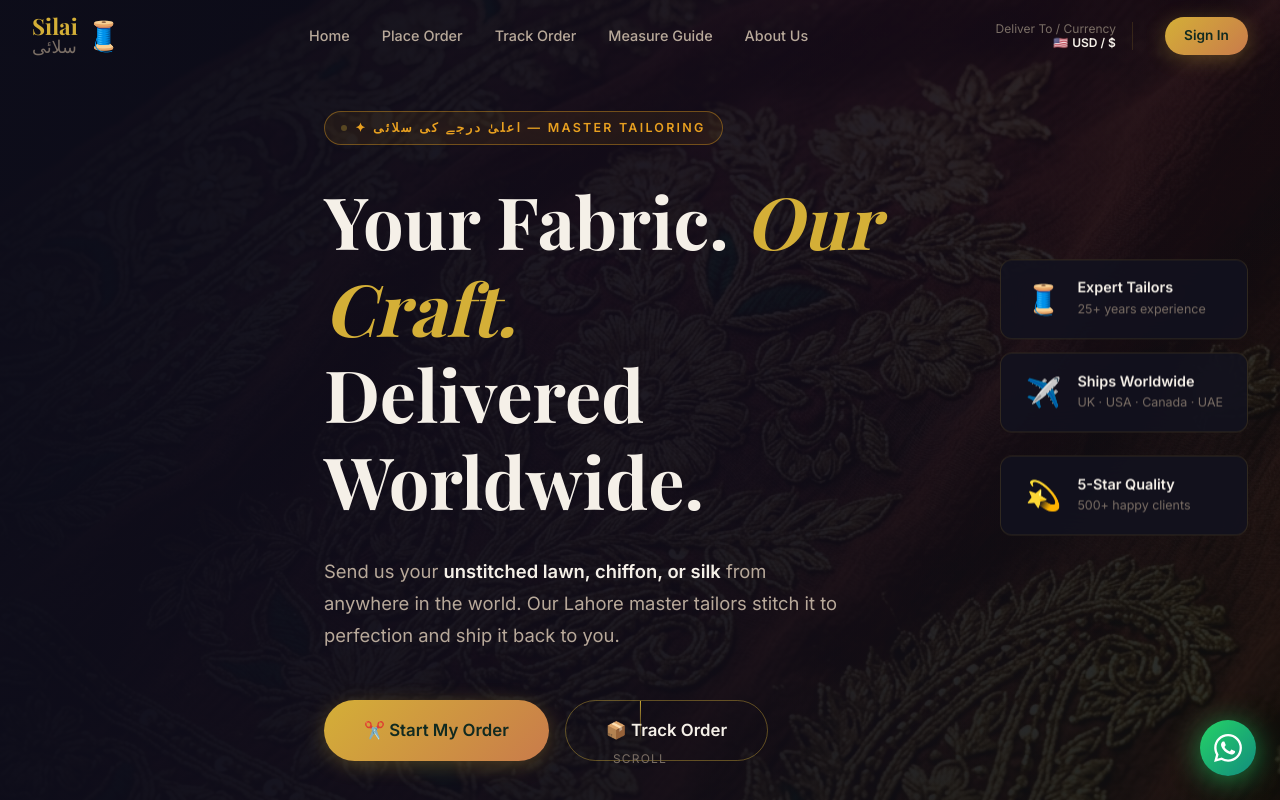
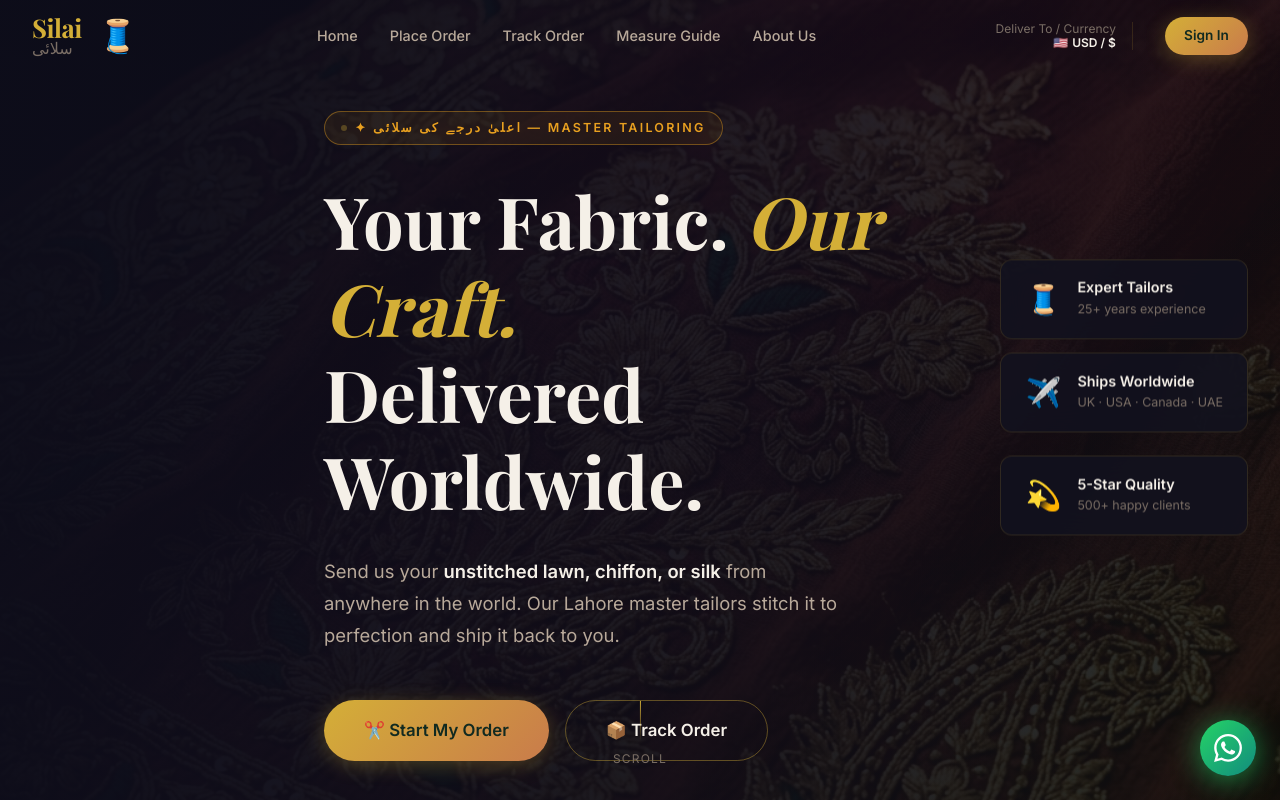
Before and after one commit to weedras/silai.pk, a website: page public/index.html in a window 1280 px wide. Shown: the top 800 px of the page. Drawn offline with nearby package versions, Linux system fonts and the light colour scheme; no server answers; a web font is replaced by a local one.

Commit message:
Final Polish: Forced horizontal logo layout and emoji alignment

```diff
--- a/public/css/main.css
+++ b/public/css/main.css
@@ -224,28 +224,33 @@ p  { color: var(--text-secondary); line-height: 1.75; }
   display: flex;
   flex-direction: row;
   align-items: center;
-  gap: var(--space-sm);
+  gap: var(--space-md);
+  margin: 0;
 }
 .logo-emoji {
-  font-size: 1.8rem;
+  font-size: 2rem;
   line-height: 1;
+  order: 2; /* Emoji on the right side */
 }
 .logo-text {
   display: flex;
   flex-direction: column;
   line-height: 1;
+  text-align: left;
+  order: 1;
 }
 .logo-eng {
   font-family: var(--font-serif);
-  font-size: 1.4rem;
+  font-size: 1.6rem;
   font-weight: 700;
   color: var(--gold);
+  letter-spacing: -0.02em;
 }
 .logo-urdu {
   font-family: urdu, sans-serif;
-  font-size: 1.1rem;
+  font-size: 1rem;
   color: var(--text-muted);
-  margin-top: 2px;
+  margin-top: 1px;
 }
 .nav-links { display: flex; align-items: center; gap: var(--space-xl); margin: 0 auto; }
 .nav-link {
```
